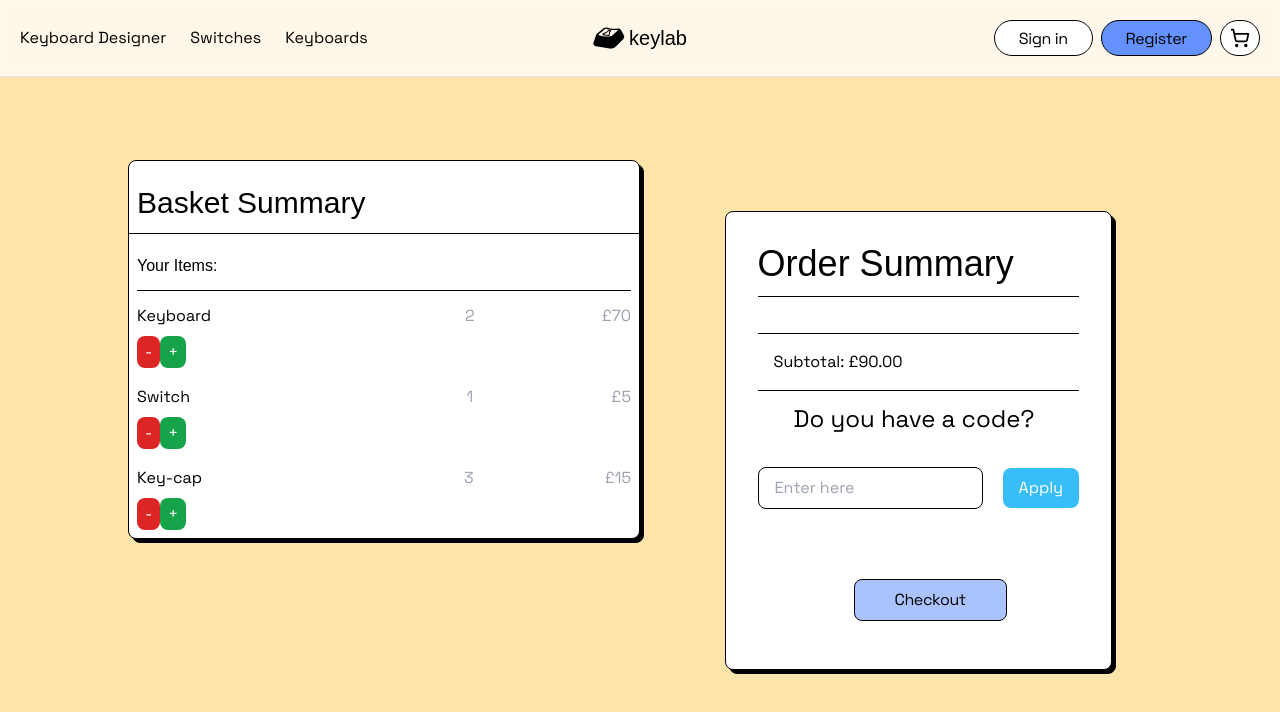
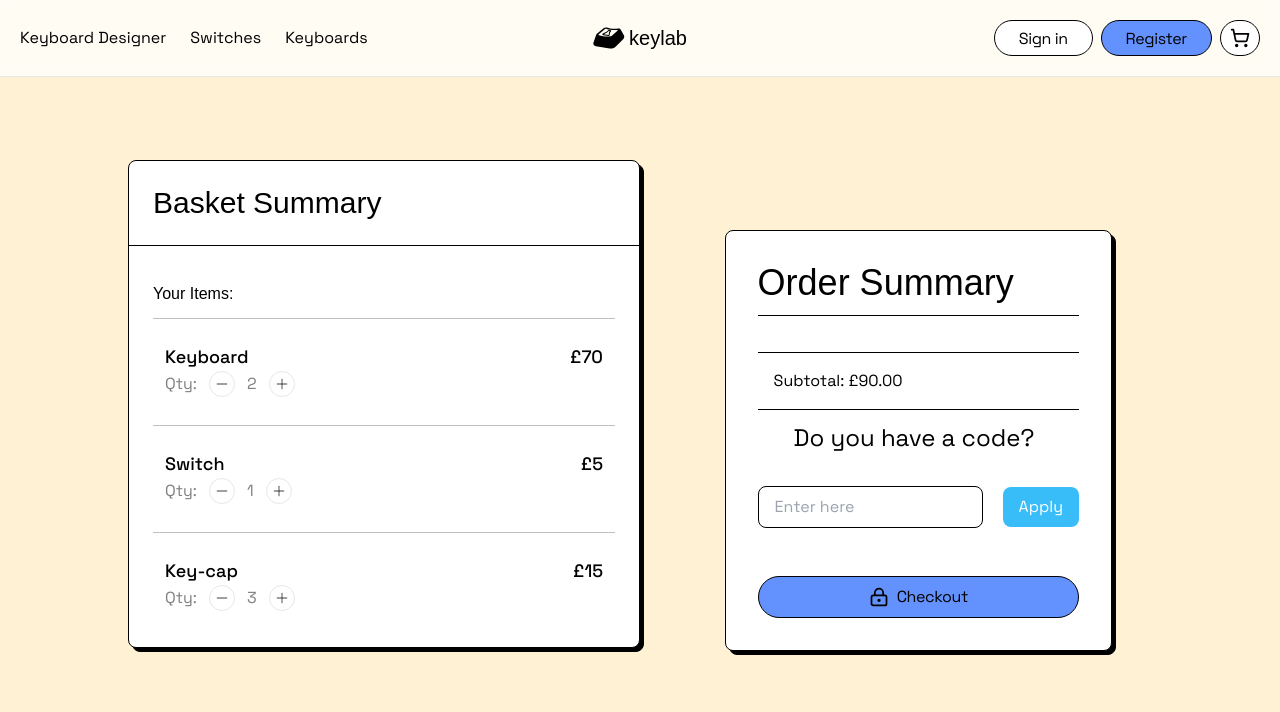
Before and after one commit to unchihugo/keylab, a React (Vite) app in the folder client/: page /cart in a window 1280 px wide. Shown: the top 712 px of the page. Built offline with nearby package versions, Linux system fonts and the light colour scheme; a web font is replaced by a local one.

Commit message:
Improve Cart styling

```diff
--- a/client/src/pages/Cart.tsx
+++ b/client/src/pages/Cart.tsx
@@ -1,7 +1,10 @@
+/** @format */
+
 import { useState } from "react"
 import Divider from "../components/Divider"
 import InputBox from "../components/InputBox"
 import LinkButton from "../components/LinkButton"
+import { LockKeyhole, Minus, Plus } from "lucide-react"
 
 export default function Cart() {
 	{
@@ -80,41 +83,50 @@ export default function Cart() {
 		/* product section of the cart page where users can see their products and add/remove */
 	}
 	return (
-		<div className="flex bg-primary justify-center items-start">
+		<div className="flex bg-primary/50 justify-center items-start">
 			<div className="flex flex-col w-full lg:flex-row max-w-screen-lg">
 				<div className="w-full lg:w-1/2 bg-white mt-40 drop-shadow-cartoon rounded-lg border border-black h-fit">
-					<div className="text-3xl font-display pl-2 mt-6">
+					<div className="text-3xl font-display pl-6 my-6">
 						Basket Summary
 					</div>
 					<Divider />
-					<div className="p-2 font-display">
+					<div className="p-6 font-display">
 						Your Items:
-						<Divider />
 						<div className="Items space-y-4 font-body">
 							{itemsInBasket.map((item) => (
 								<div>
+									<div className="opacity-25">
+										<Divider />
+									</div>
+									<div className="p-3">
 										<ul
 											key={item.product}
-										className="flex justify-between items-center border-black pb-2">
+											className="flex justify-between items-center font-medium text-lg border-black">
 											<li>{item.name}</li>
 											<Divider />
-										<li className="text-gray-400">
-											{item.quantity}
-										</li>
-                                        <li className="text-gray-400">
+											<li>
 												£{item.price * item.quantity}
 											</li>
 										</ul>
+										<div className="text-black/50 flex items-center gap-x-3">
+											<span className="">Qty:</span>
 											<button
-										onClick={() => handleDelete(item)}
-										className="px-2 py-1 bg-red-600 rounded-lg text-white">
-										-
+												onClick={() =>
+													handleDelete(item)
+												}
+												className="p-1 border rounded-full">
+												<Minus size={16} />
 											</button>
+											<span className="">
+												{item.quantity}
+											</span>
 											<button
 												onClick={() => handleAdd(item)}
-										className="px-2 py-1 bg-green-600 rounded-lg text-white">
-										+
+												className="p-1 border rounded-full">
+												<Plus size={16} />
 											</button>
+										</div>
+									</div>
 								</div>
 							))}
 						</div>
@@ -122,8 +134,8 @@ export default function Cart() {
 				</div>
 
 				{/* order section of the cart page */}
-				<div className="w-full lg:w-1/2 flex flex-col pr-10 items-end justify-center h-screen w-1/2">
-					<div className="px-8 py-8 pb-40 mt-20 bg-white drop-shadow-cartoon rounded-lg border border-black">
+				<div className="w-full lg:w-1/2 flex flex-col pr-10 items-end justify-center h-screen">
+					<div className="px-8 py-8 mt-20 bg-white drop-shadow-cartoon rounded-lg border border-black w-fit">
 						<div className="text-4xl font-display">
 							Order Summary
 						</div>
@@ -136,11 +148,13 @@ export default function Cart() {
 						</div>
 						{/* @ts-expect-error Async*/}
 						<InputBox />
-						<div className="flex">
-							<LinkButton to="/cart/checkout"
-              buttonClassNames="px-10 py-5 bg-secondary text-white rounded-lg absolute bottom-12 ml-24"
-              text="Checkout">
-							</LinkButton>
+						<div className="flex flex-col w-full">
+							<LinkButton
+								to="/cart/checkout"
+								buttonClassNames="px-10 py-5 bg-secondary-dark w-full mt-12"
+								text="Checkout"
+								Icon={LockKeyhole}
+							/>
 						</div>
 					</div>
 				</div>
```
Lines whose indentation alone changed are shown as unchanged.
